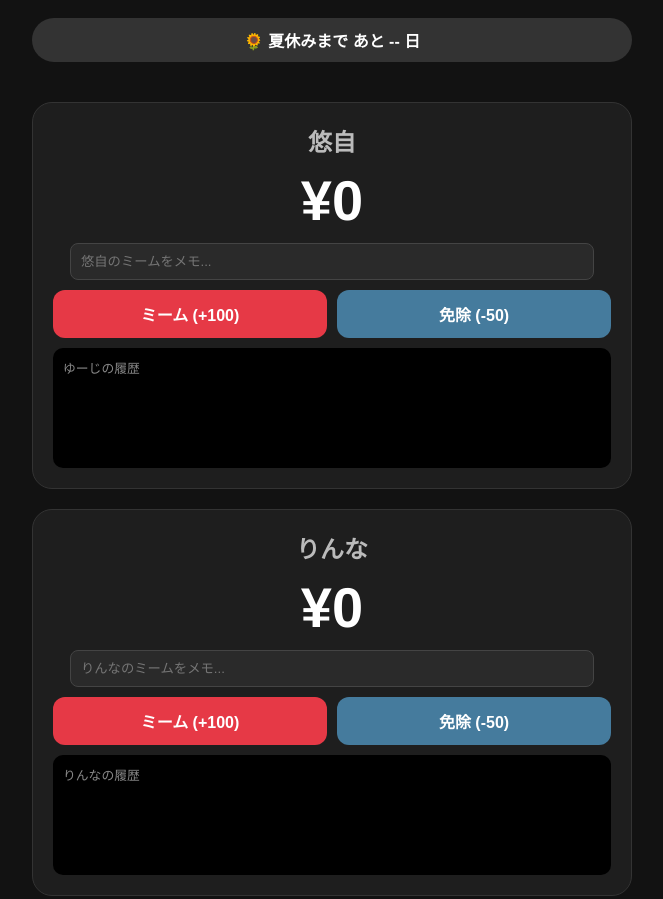
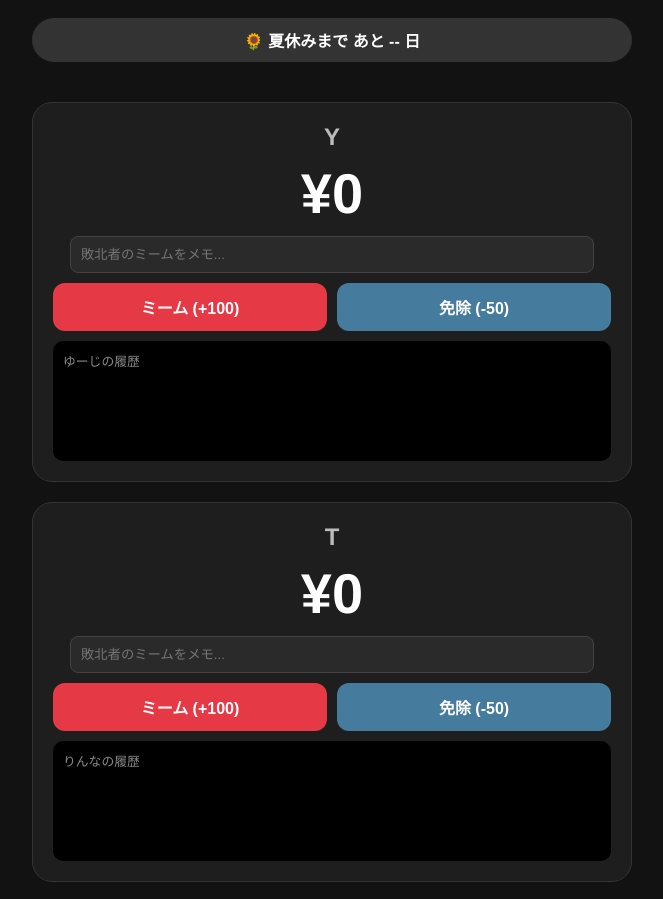
Before and after one commit to yujis2522044/internet-Meme-saving, a plain HTML site: page index.html in a window 1280 px wide. Shown: the top 899 px of the page, without its empty margins (308-971 px from the left). Drawn offline with Linux system fonts and the light colour scheme; no server answers.

Commit message:
サイト表示されなかってので名前変えた

```diff
--- a/ミーム貯金.HTML
+++ b/index.html
@@ -28,9 +28,9 @@
     <div class="container">
         <div class="countdown">🌻 夏休みまで あと <span id="days">--</span> 日</div>
         <div class="user-card">
-            <div class="user-name">悠自</div>
+            <div class="user-name">Y</div>
             <div id="amount-yuji" class="savings">¥0</div>
-            <input type="text" id="memo-yuji" placeholder="悠自のミームをメモ...">
+            <input type="text" id="memo-yuji" placeholder="敗北者のミームをメモ...">
             <div class="btn-group">
                 <button class="btn plus" onclick="addMoney('yuji', 100)">ミーム (+100)</button>
                 <button class="btn minus" onclick="addMoney('yuji', -50)">免除 (-50)</button>
@@ -38,9 +38,9 @@
             <div class="history" id="history-yuji">ゆーじの履歴</div>
         </div>
         <div class="user-card">
-            <div class="user-name">りんな</div>
+            <div class="user-name">T</div>
             <div id="amount-rinna" class="savings">¥0</div>
-            <input type="text" id="memo-rinna" placeholder="りんなのミームをメモ...">
+            <input type="text" id="memo-rinna" placeholder="敗北者のミームをメモ...">
             <div class="btn-group">
                 <button class="btn plus" onclick="addMoney('rinna', 100)">ミーム (+100)</button>
                 <button class="btn minus" onclick="addMoney('rinna', -50)">免除 (-50)</button>
```
